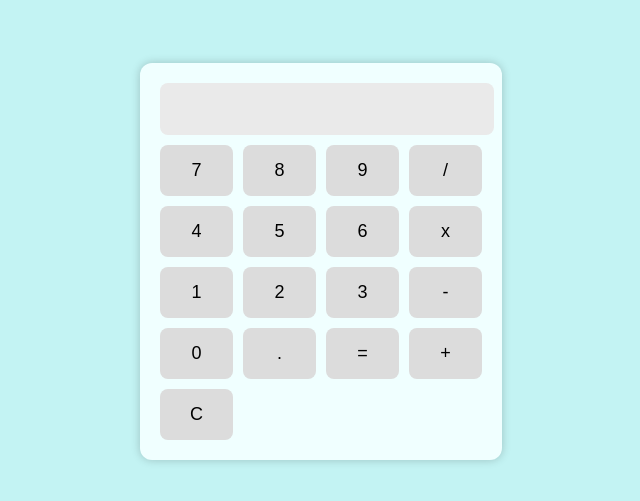
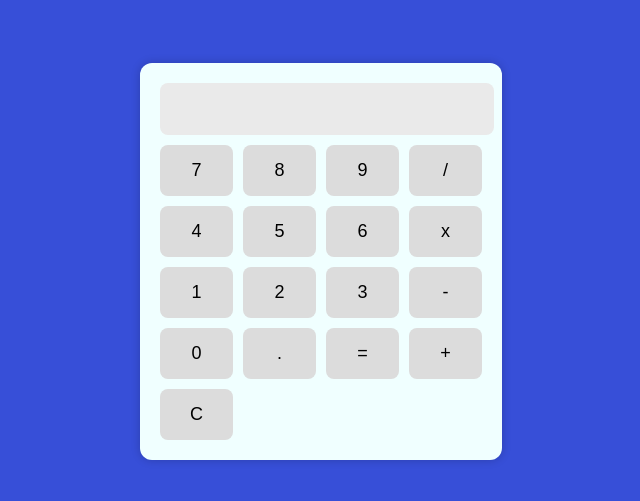
Before and after one commit to gabysan87/MINI-CALCULADORA-HTML-CSS-JS, a plain HTML site: page index.html in a window 1280 px wide. Shown: the part 147-648 px from the top of the page, without its empty margins (319-959 px from the left). Drawn offline with Linux system fonts and the light colour scheme.

Commit message:
style: cambiar color de fondo

```diff
--- a/styles.css
+++ b/styles.css
@@ -1,5 +1,5 @@
 body {
-  background-color: rgb(195, 243, 243);
+  background-color: rgb(55, 79, 216);
   font-family: Arial, Helvetica, sans-serif;
   display: flex;
   justify-content: center;
```
